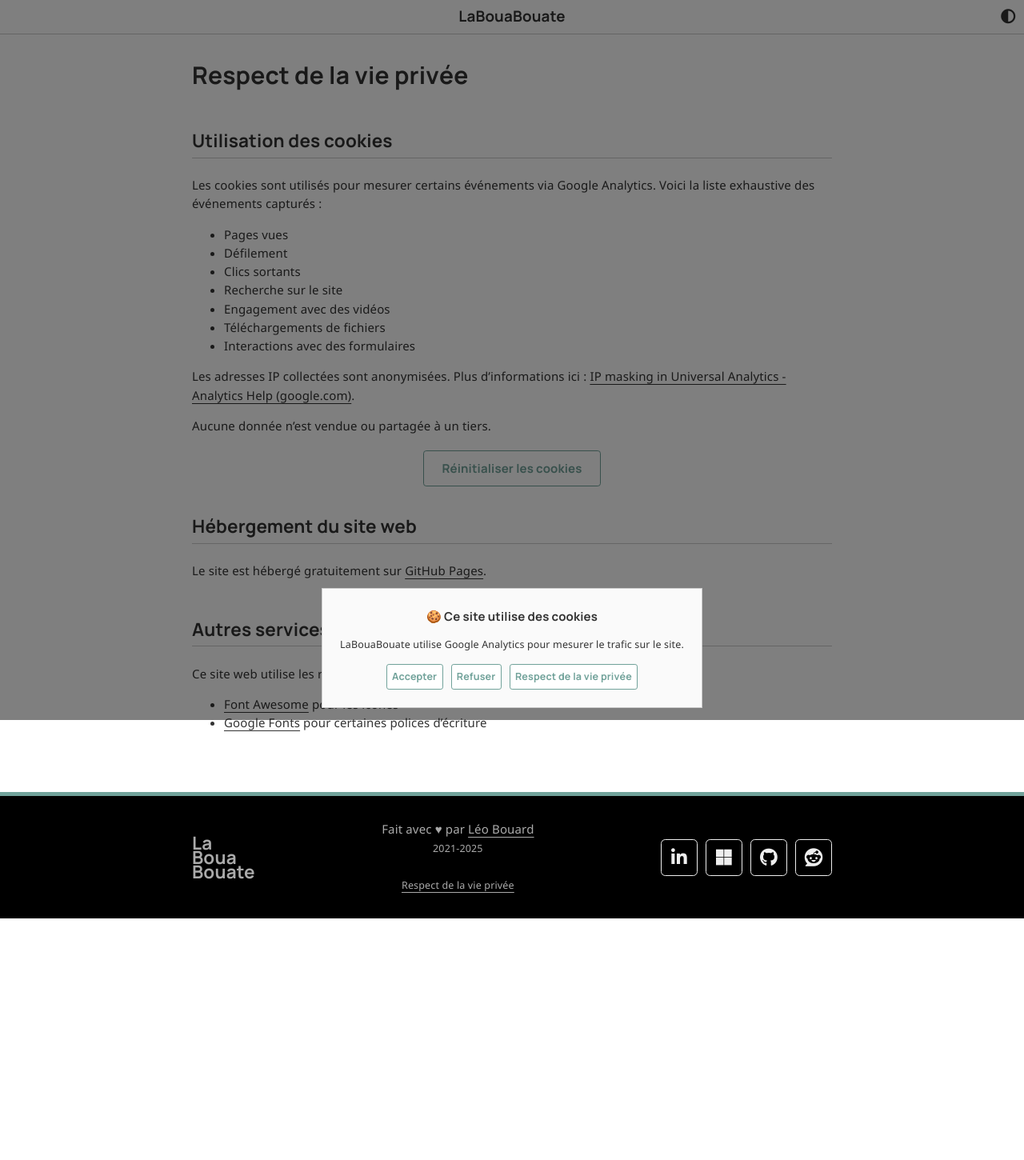
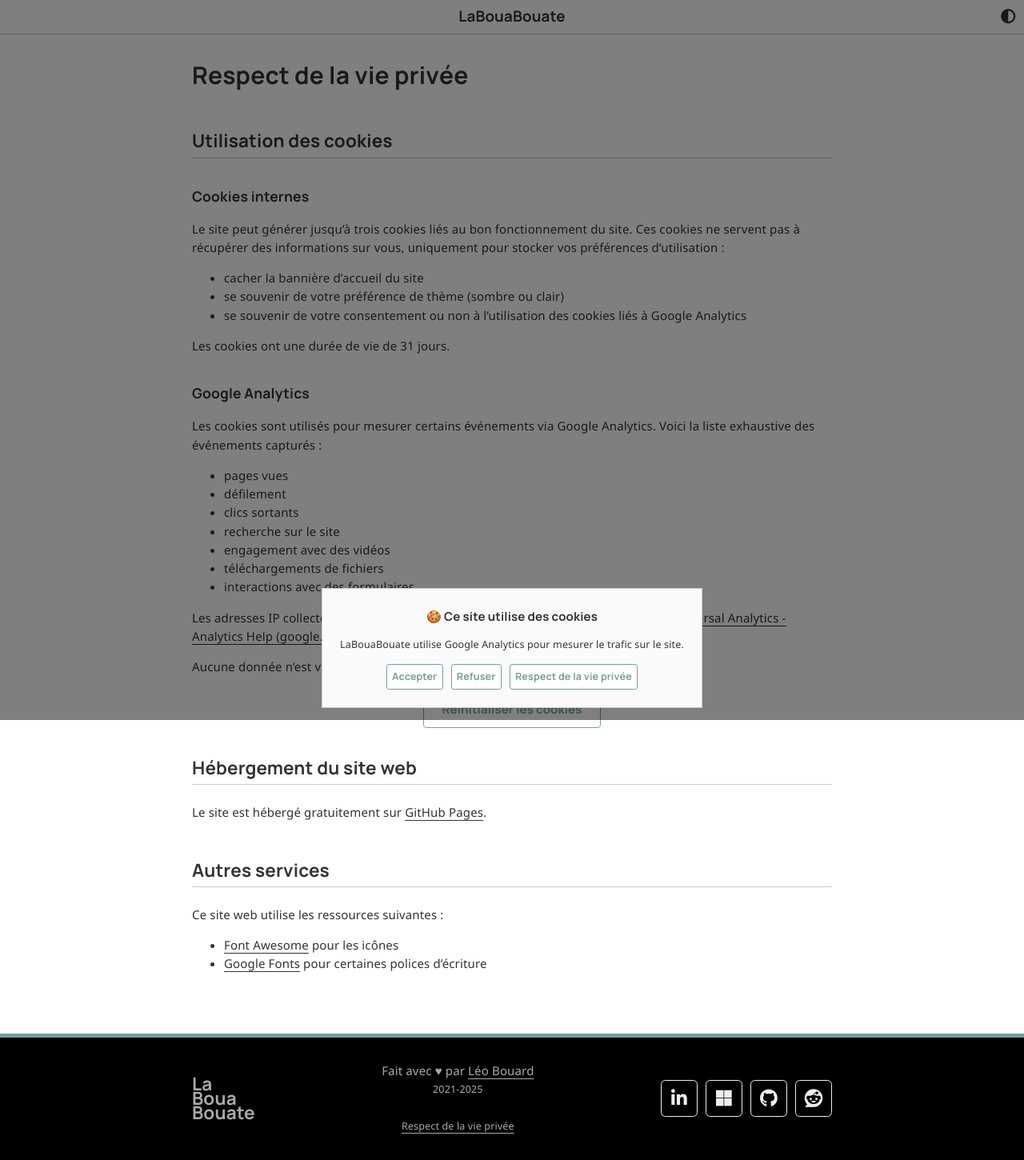
Before and after one commit to leobouard/leobouard.github.io, a Jekyll site: the page built from _pages/privacy.md, in a window 1280 px wide. Shown: the whole page at 80% size. Built offline with Jekyll 4.4.1, drawn with Linux system fonts in a browser that asks for light colours; nearby versions of some CDN libraries; some web fonts are replaced; before the commit the page ends 1148 px from its top, so only the background shows below that.

Commit message:
Update privacy.md

```diff
--- a/_pages/privacy.md
+++ b/_pages/privacy.md
@@ -8,15 +8,27 @@
 
 ## Utilisation des cookies
 
+### Cookies internes
+
+Le site peut générer jusqu'à trois cookies liés au bon fonctionnement du site. Ces cookies ne servent pas à récupérer des informations sur vous, uniquement pour stocker vos préférences d'utilisation :
+
+- cacher la bannière d'accueil du site
+- se souvenir de votre préférence de thème (sombre ou clair)
+- se souvenir de votre consentement ou non à l'utilisation des cookies liés à Google Analytics
+
+Les cookies ont une durée de vie de 31 jours.
+
+### Google Analytics
+
 Les cookies sont utilisés pour mesurer certains événements via Google Analytics. Voici la liste exhaustive des événements capturés :
 
-- Pages vues
-- Défilement
-- Clics sortants
-- Recherche sur le site
-- Engagement avec des vidéos
-- Téléchargements de fichiers
-- Interactions avec des formulaires
+- pages vues
+- défilement
+- clics sortants
+- recherche sur le site
+- engagement avec des vidéos
+- téléchargements de fichiers
+- interactions avec des formulaires
 
 Les adresses IP collectées sont anonymisées. Plus d'informations ici : [IP masking in Universal Analytics - Analytics Help (google.com)](https://support.google.com/analytics/answer/2763052?sjid=13257524820651193844-EU).
 
```
